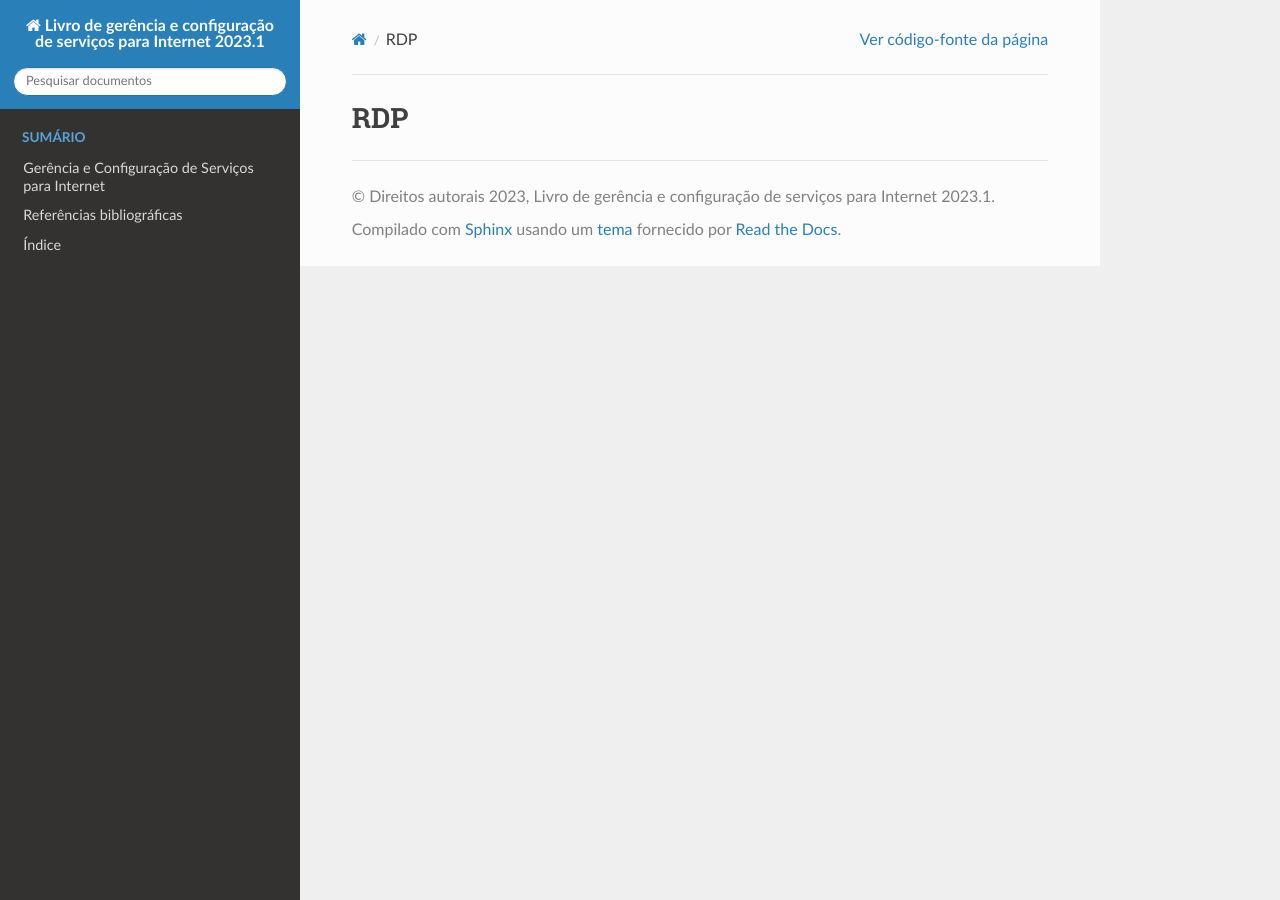
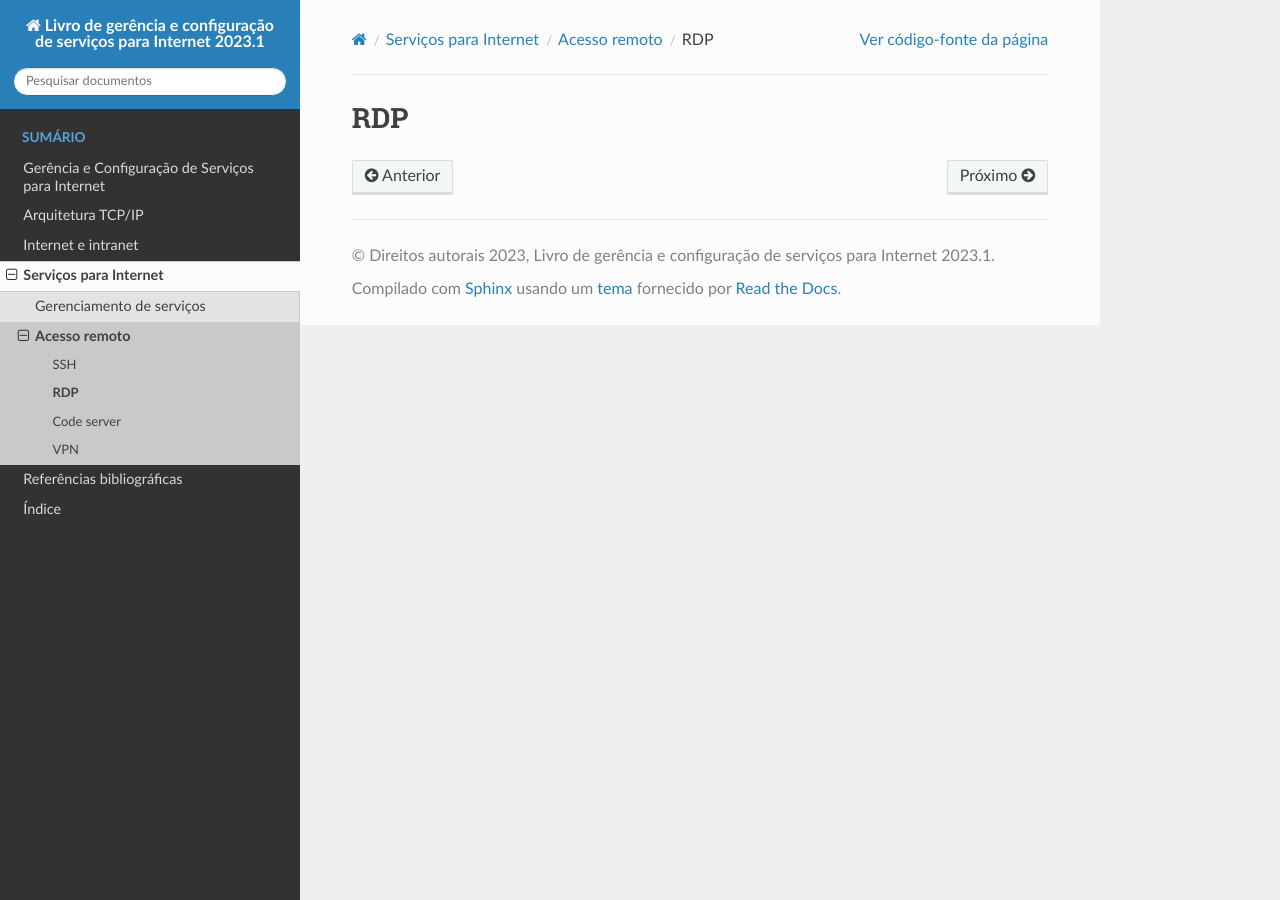
Before and after one commit to ifrnlab/curso-gsi-2023.1, a Sphinx documentation site: the page built from docs/servicos/remoto/rdp.md, in a window 1280 px wide. Built offline with Sphinx 7.4.7 and the Read the Docs theme 2.0.0, drawn with Linux system fonts in a browser that asks for light colours.

Commit message:
add: arquivos para doc. de serviços remotos

````diff
--- a/docs/conf.py
+++ b/docs/conf.py
@@ -17,7 +17,7 @@ release = '2023'
 extensions = [
     'myst_parser',
     'sphinxcontrib.bibtex',
-    'sphinxcontrib.mermaid',
+#    'sphinxcontrib.mermaid',
 ]
 
 bibtex_bibfiles = [
--- /dev/null
+++ b/docs/servicos/gerenciamento.md
@@ -0,0 +1,3 @@
+(servicos.gerenciamento)=
+
+# Gerenciamento de serviços
--- /dev/null
+++ b/docs/servicos/index.md
@@ -0,0 +1,10 @@
+(servicos)=
+
+# Serviços para Internet
+
+```{toctree}
+:maxdepth: 1
+
+gerenciamento.md
+remoto/index.md
+```
--- /dev/null
+++ b/docs/servicos/remoto/index.md
@@ -0,0 +1,10 @@
+# Acesso remoto
+
+```{toctree}
+:maxdepth: 1
+
+ssh.md
+rdp.md
+code.md
+vpn.md
+```
--- /dev/null
+++ b/docs/servicos/remoto/vpn.md
@@ -0,0 +1 @@
+# VPN
--- /dev/null
+++ b/repositorios.csv
@@ -0,0 +1,4 @@
+Andressa,https://github.com/AndressaLF/livro-gsi-2023-1.git
+JoaoVictor,https://github.com/JVictor1012/livro-gsi-2023-1.git
+Marcilio,https://github.com/marcilio-freitas27/livro-gsi-2023-1.git
+Poliana,https://github.com/PolianaR/livro-gsi-2023-1.git
````
Also changed, not shown: docs/index.md (+4 -1 lines), docs/remoto/index.md (deleted, +0 -1 lines), repositorios.md (added, +8 -0 lines), docs/programa.md (line endings or trailing spaces), docs/servicos.md (deleted), docs/servicos/remoto/code.md (renamed from docs/remoto/code.md), docs/servicos/remoto/rdp.md (renamed from docs/remoto/rdp.md), docs/servicos/remoto/ssh.md (renamed from docs/remoto/ssh.md), 3 other files.
